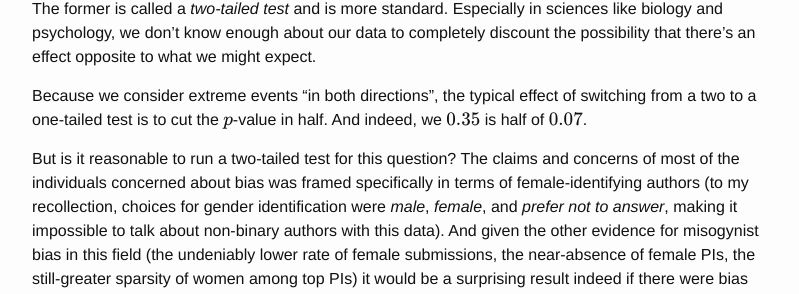
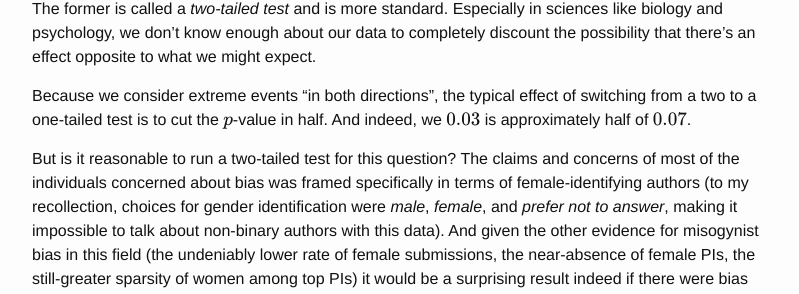
Before and after one commit to charlesfrye/charlesfrye.github.io, a Jekyll site: the page built from _posts/2019-03-06-cosyne19-gender-bias.markdown, in a window 1280 px wide and 900 px high, scrolled down 2026 px. Shown: the part 152-446 px from the top of the window, without its empty margins (238-1037 px from the left). Built offline with Jekyll 4.4.1, drawn with Linux system fonts in a browser that asks for light colours; formulas are drawn with MathJax 3; comment, search, counter and statistics services are not loaded.

Commit message:
fixes typo in p values

```diff
--- a/_posts/2019-03-06-cosyne19-gender-bias.markdown
+++ b/_posts/2019-03-06-cosyne19-gender-bias.markdown
@@ -96,7 +96,7 @@ that there's an effect opposite to what we might expect.
 Because we consider extreme events "in both directions",
 the typical effect of switching from a two to a one-tailed test
 is to cut the $$p$$-value in half.
-And indeed, we $$0.35$$ is half of $$0.07$$.
+And indeed, we $$0.03$$ is approximately half of $$0.07$$.
 
 But is it reasonable to run a two-tailed test for this question?
 The claims and concerns of most of the individuals concerned about bias
```
